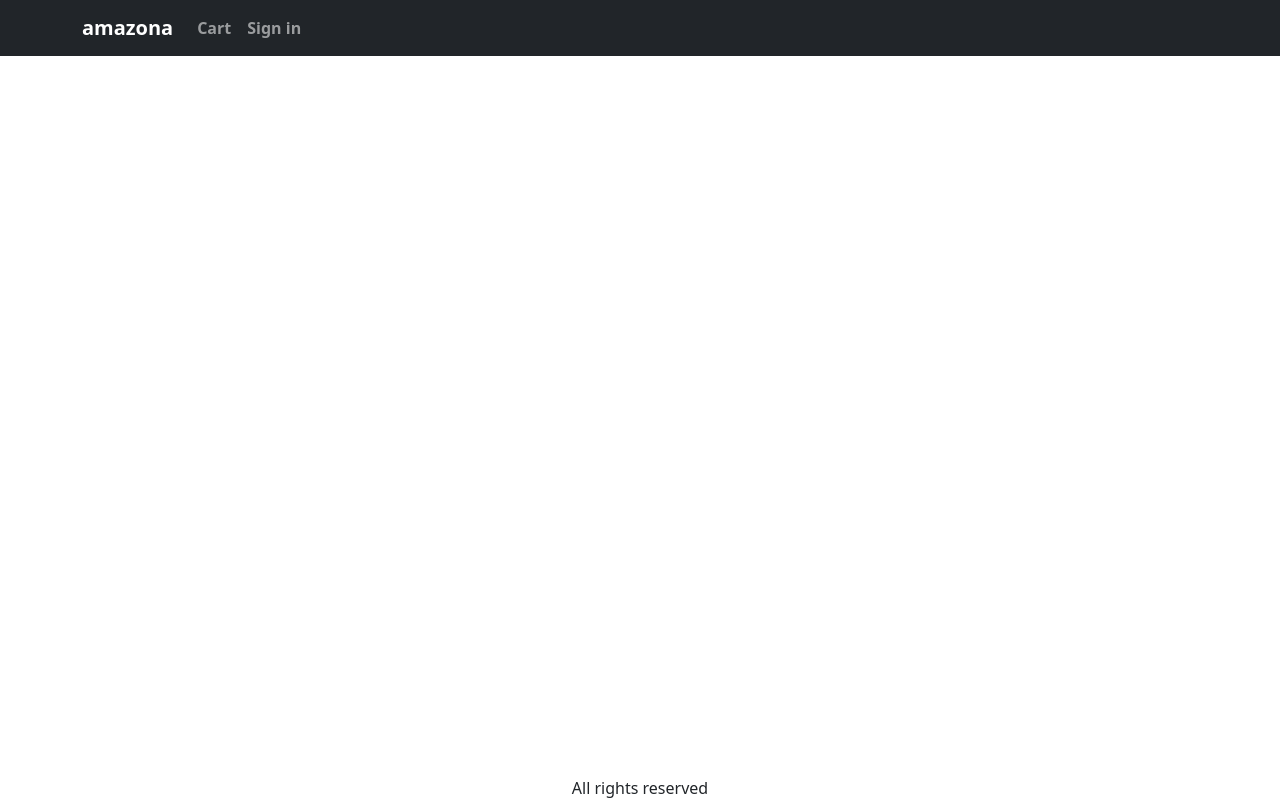
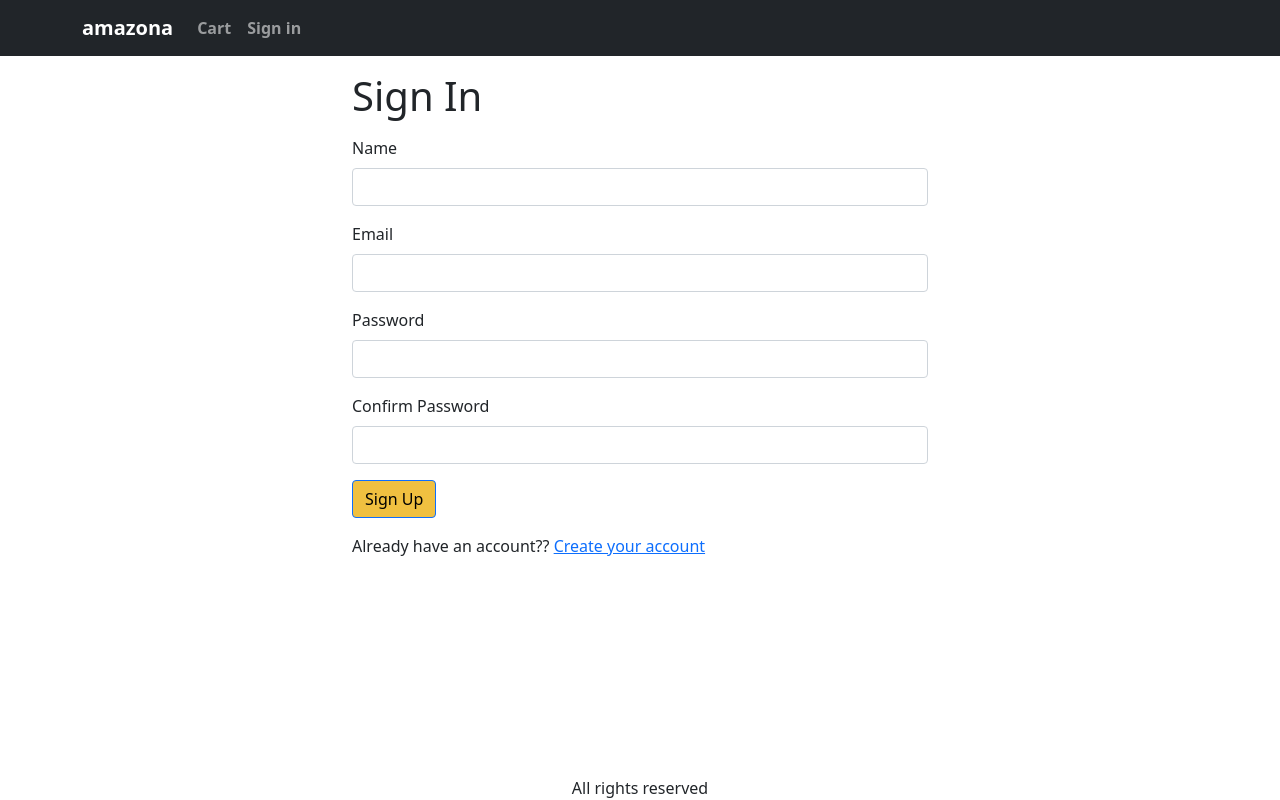
Before and after one commit to TTM99/Ecommece-App, a React (Create React App) app in the folder client/: page /signup in a window 1280 px wide. Built offline with nearby package versions, Linux system fonts and the light colour scheme.

Commit message:
Signup functionality added

```diff
--- a/client/src/App.js
+++ b/client/src/App.js
@@ -10,6 +10,7 @@ import "react-toastify/dist/ReactToastify.css";
 import CartScreen from "./Screens/CartScreen";
 import Signin from "./Screens/Signin";
 import ShippingAddress from "./Screens/ShippingAddress";
+import Signup from "./Screens/Signup";
 
 const App = () => {
   const { state, dispatch: ctxDispatch } = useContext(Store);
@@ -75,6 +76,7 @@ const App = () => {
               <Route path="/product/:slug" element={<ProductScreen />} />
               <Route path="/cart" element={<CartScreen />} />
               <Route path="/signin" element={<Signin />} />
+              <Route path="/signup" element={<Signup />} />
               <Route path="/shipping" element={<ShippingAddress />} />
             </Routes>
           </Container>
--- a/client/src/Screens/Signup.js
+++ b/client/src/Screens/Signup.js
@@ -7,7 +7,7 @@ import axios from "axios";
 import { Store } from "../Store";
 import { getError } from "../utils";
 
-const Signin = () => {
+const Signup = () => {
   const navigate = useNavigate();
   const { search } = useLocation();
   const redirectInUrl = new URLSearchParams(search).get("redirect");
@@ -27,8 +27,15 @@ const Signin = () => {
     // prevents refreshing of the page when the user
     // clicks on the signin button
     e.preventDefault();
+    if (password !== confirmPassword) {
+      toast.error("Password do not match");
+      return; // does not continue the code after this
+      // if the condition is matched
+      // no need to write else by using return
+    }
     try {
-      const { data } = await axios.post("/api/users/signin", {
+      const { data } = await axios.post("/api/users/signup", {
+        name,
         email,
         password,
       });
@@ -76,6 +83,14 @@ const Signin = () => {
             onChange={(e) => setPassword(e.target.value)}
           />
         </Form.Group>
+        <Form.Group className="mb-3" controlId="confirmPassword">
+          <Form.Label>Confirm Password</Form.Label>
+          <Form.Control
+            type="password"
+            required
+            onChange={(e) => setConfirmPassword(e.target.value)}
+          />
+        </Form.Group>
         <div className="mb-3">
           <Button type="submit">Sign Up</Button>
         </div>
@@ -88,4 +103,4 @@ const Signin = () => {
   );
 };
 
-export default Signin;
+export default Signup;
```
Also changed, not shown: 1 other file (tests, documents, lock files or other folders).
